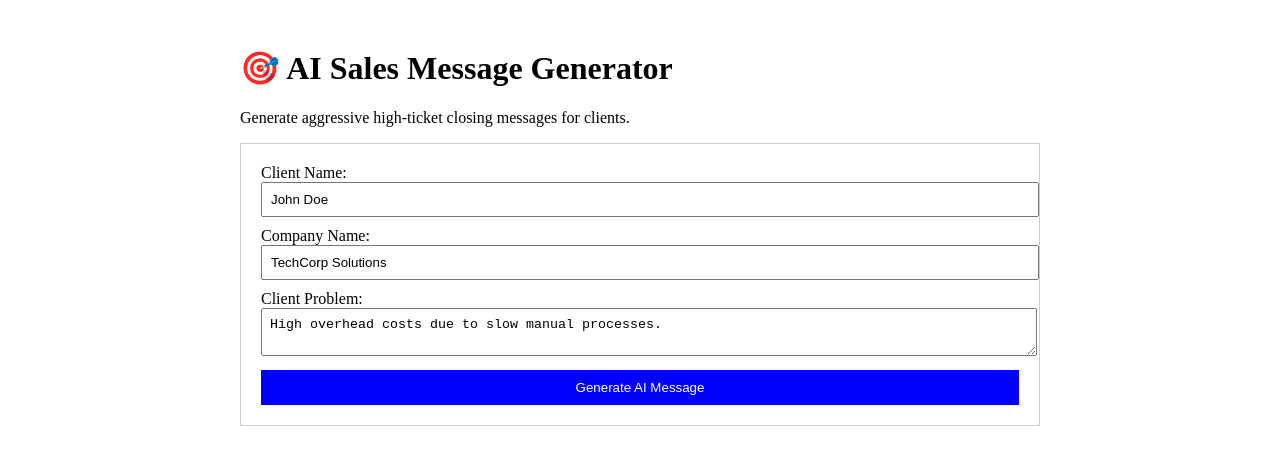
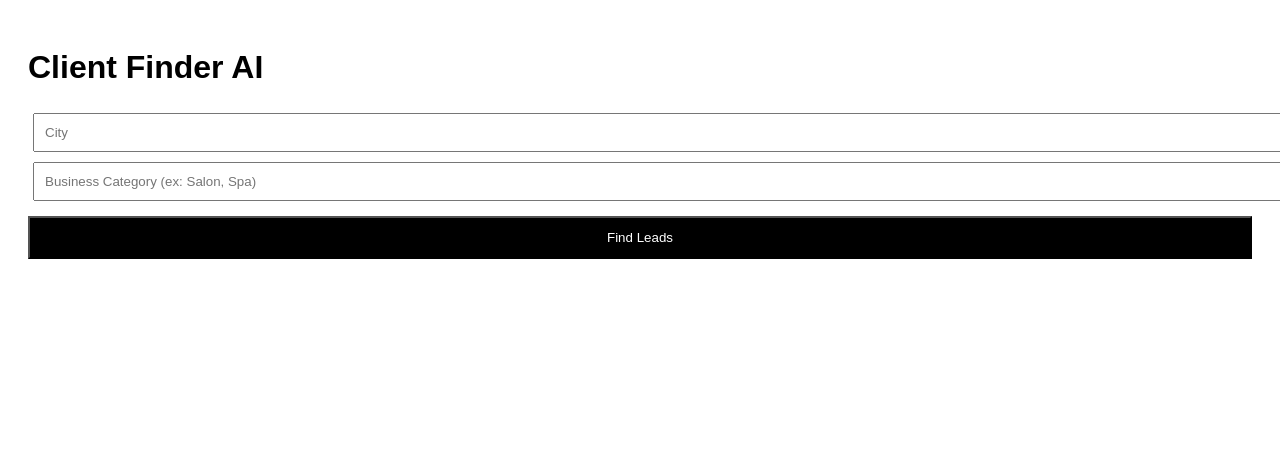
Before and after one commit to Om-Vasani/Client-find-engine, a Next.js app: page / in a window 1280 px wide. Shown: the top 464 px of the page. Built offline with nearby package versions, Linux system fonts and the light colour scheme.

Commit message:
Update index.js

```diff
--- a/pages/index.js
+++ b/pages/index.js
@@ -1,133 +1,104 @@
-import React, { useState } from "react";
+import { useState } from "react";
 
 export default function Home() {
-  const [inputData, setInputData] = useState({
-    clientName: "John Doe",
-    companyName: "TechCorp Solutions",
-    clientIssue: "High overhead costs due to slow manual processes.",
-  });
+  const [city, setCity] = useState("");
+  const [category, setCategory] = useState("");
+  const [leads, setLeads] = useState([]);
+  const [loading, setLoading] = useState(false);
 
-  const [message, setMessage] = useState("");
-  const [loading, setLoading] = useState(false);
-  const [error, setError] = useState("");
+  const fetchLeads = async () => {
+    setLoading(true);
+    const r = await fetch("http://localhost:5000/api/scrape", {
+      method: "POST",
+      headers: { "Content-Type": "application/json" },
+      body: JSON.stringify({ city, category }),
+    });
 
-  const handleChange = (e) => {
-    setInputData({ ...inputData, [e.target.name]: e.target.value });
+    const data = await r.json();
+    setLeads(data.leads);
+    setLoading(false);
   };
 
-  const handleSubmit = async (e) => {
-    e.preventDefault();
-    setLoading(true);
-    setMessage("");
-    setError("");
+  const sendAIMessage = async (lead) => {
+    const r = await fetch("http://localhost:5000/api/message", {
+      method: "POST",
+      headers: { "Content-Type": "application/json" },
+      body: JSON.stringify({ business: lead }),
+    });
+    const data = await r.json();
 
-    try {
-      const response = await fetch("/api/generate", {
-        method: "POST",
-        headers: { "Content-Type": "application/json" },
-        body: JSON.stringify(inputData),
-      });
+    const s = await fetch("http://localhost:5000/api/send", {
+      method: "POST",
+      headers: { "Content-Type": "application/json" },
+      body: JSON.stringify({
+        phone: lead.phone,
+        message: data.message,
+      }),
+    });
 
-      const data = await response.json();
-
-      if (response.ok) {
-        setMessage(data.messageContent);
-      } else {
-        setError(data.error || "Unknown error occurred.");
-      }
-    } catch (err) {
-      setError("Network or system error.");
-    } finally {
-      setLoading(false);
-    }
+    alert("Message Sent ✔");
   };
 
   return (
-    <div style={{ padding: "20px", maxWidth: "800px", margin: "auto" }}>
-      <h1>🎯 AI Sales Message Generator</h1>
-      <p>Generate aggressive high-ticket closing messages for clients.</p>
+    <div style={{ padding: 20, fontFamily: "sans-serif" }}>
+      <h1>Client Finder AI</h1>
 
-      <form
-        onSubmit={handleSubmit}
+      <input
+        placeholder="City"
+        value={city}
+        onChange={(e) => setCity(e.target.value)}
+        style={{ padding: 10, margin: 5, width: "100%" }}
+      />
+
+      <input
+        placeholder="Business Category (ex: Salon, Spa)"
+        value={category}
+        onChange={(e) => setCategory(e.target.value)}
+        style={{ padding: 10, margin: 5, width: "100%" }}
+      />
+
+      <button
+        onClick={fetchLeads}
         style={{
-          display: "grid",
-          gap: "10px",
-          padding: "20px",
-          border: "1px solid #ccc",
+          padding: 12,
+          marginTop: 10,
+          width: "100%",
+          background: "black",
+          color: "white",
         }}
       >
-        <label>
-          Client Name:
-          <input
-            type="text"
-            name="clientName"
-            value={inputData.clientName}
-            onChange={handleChange}
-            style={{ width: "100%", padding: "8px" }}
-            required
-          />
-        </label>
+        Find Leads
+      </button>
 
-        <label>
-          Company Name:
-          <input
-            type="text"
-            name="companyName"
-            value={inputData.companyName}
-            onChange={handleChange}
-            style={{ width: "100%", padding: "8px" }}
-            required
-          />
-        </label>
+      {loading && <p>Loading...</p>}
 
-        <label>
-          Client Problem:
-          <textarea
-            name="clientIssue"
-            value={inputData.clientIssue}
-            onChange={handleChange}
-            style={{ width: "100%", padding: "8px" }}
-            required
-          ></textarea>
-        </label>
-
-        <button
-          type="submit"
-          disabled={loading}
+      {leads.map((l, index) => (
+        <div
+          key={index}
           style={{
-            padding: "10px",
-            backgroundColor: loading ? "#aaa" : "blue",
-            color: "white",
-            border: "none",
-            cursor: "pointer",
+            padding: 15,
+            border: "1px solid #ccc",
+            marginTop: 10,
+            borderRadius: 8,
           }}
         >
-          {loading ? "Generating..." : "Generate AI Message"}
-        </button>
-      </form>
-
-      {error && (
-        <div style={{ color: "red", marginTop: "15px" }}>
-          <strong>Error:</strong> {error}
+          <h3>{l.name}</h3>
+          <p>{l.address}</p>
+          <p>📞 {l.phone || "No phone"}</p>
+          <button
+            onClick={() => sendAIMessage(l)}
+            style={{
+              padding: 10,
+              background: "green",
+              color: "white",
+              marginTop: 5,
+              width: "100%",
+            }}
+          >
+            Send AI Message
+          </button>
         </div>
-      )}
-
-      {message && (
-        <div
-          style={{
-            marginTop: "20px",
-            border: "2px solid green",
-            padding: "15px",
-            backgroundColor: "#e6ffe6",
-          }}
-        >
-          <h3>✅ AI Generated Sales Message:</h3>
-          <pre style={{ whiteSpace: "pre-wrap", fontFamily: "monospace" }}>
-            {message}
-          </pre>
-          <p>Send this message to the client immediately.</p>
-        </div>
-      )}
+      ))}
     </div>
   );
 }
```
